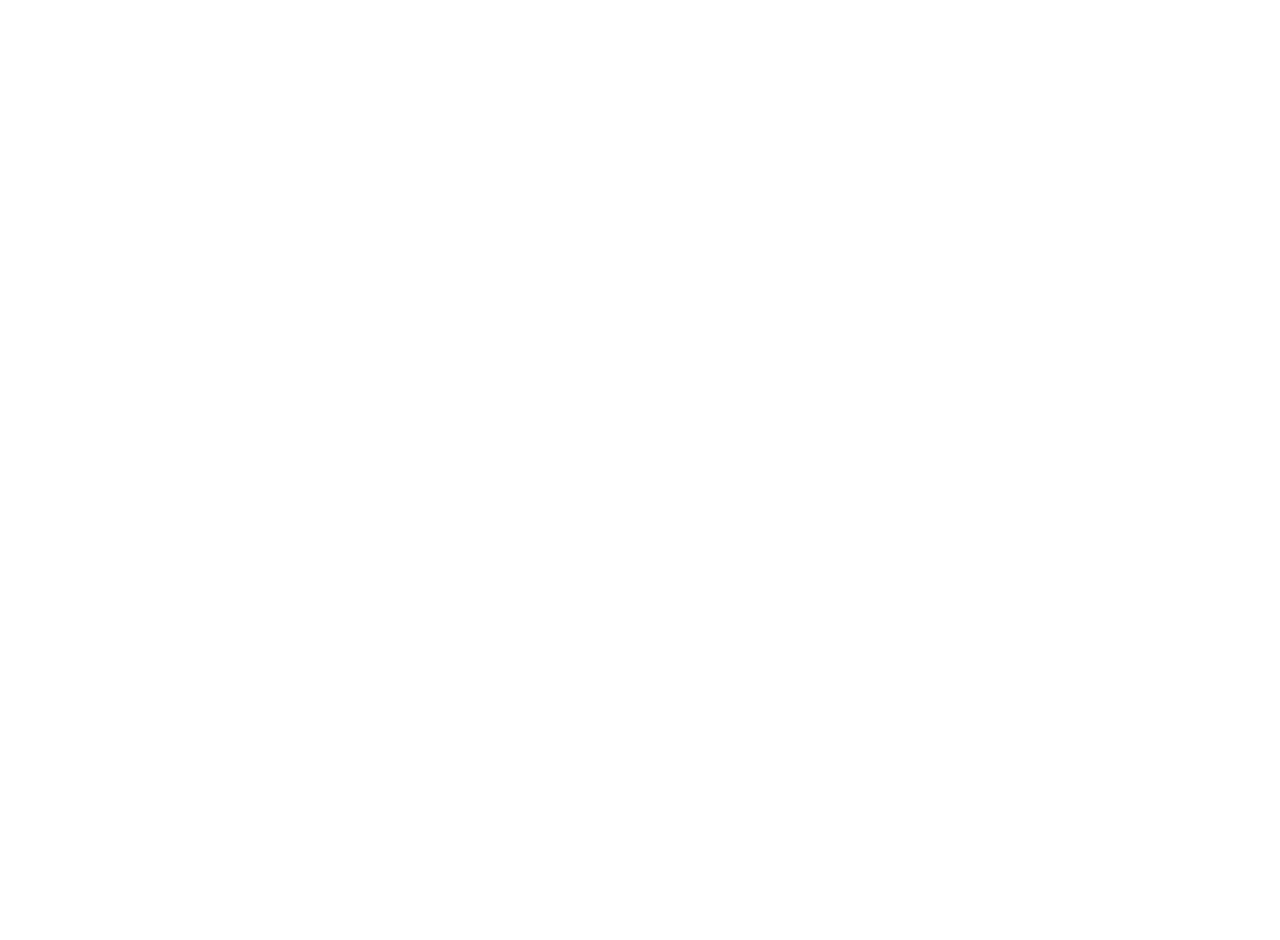
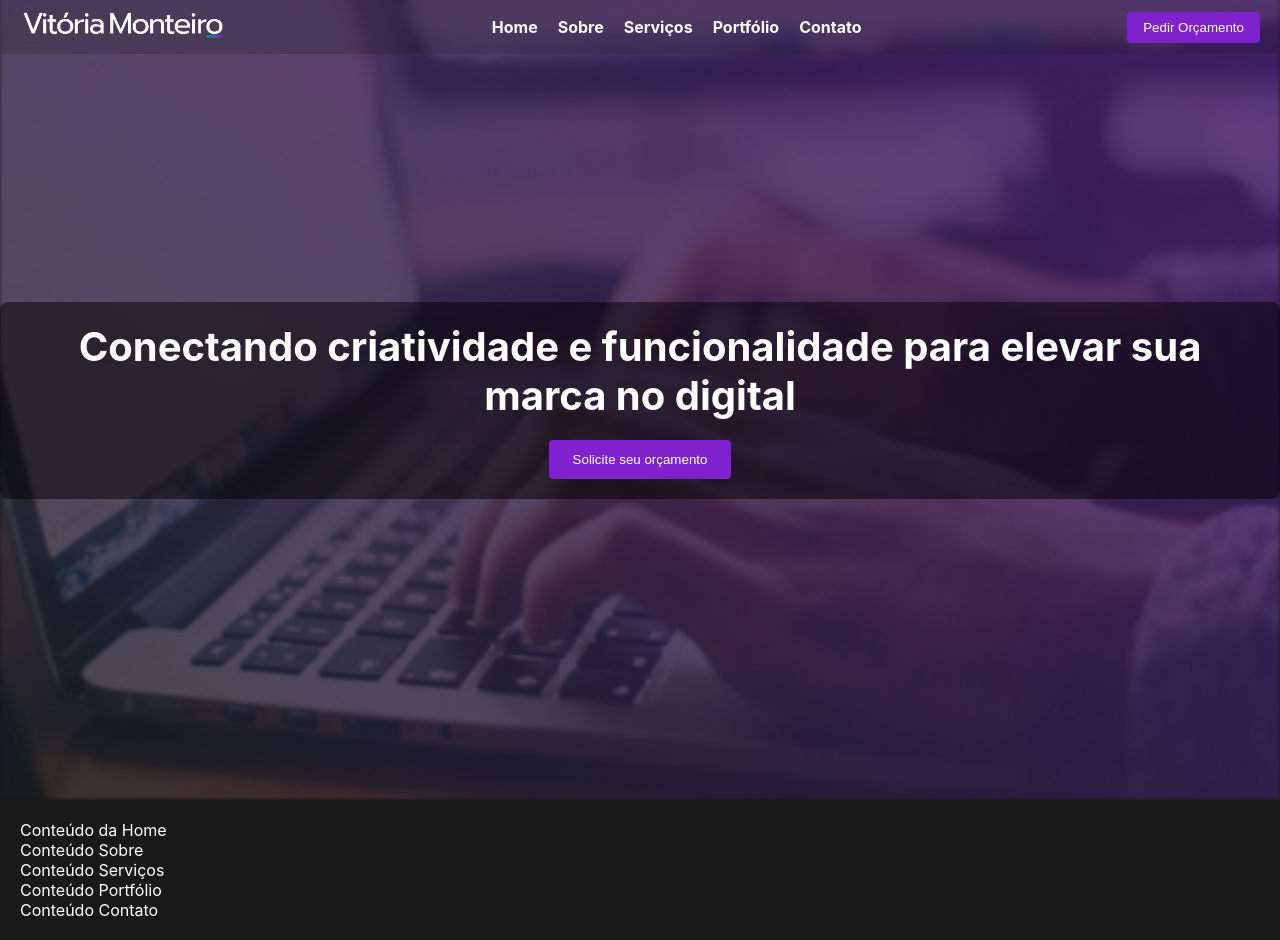
Before and after one commit to vitoriamonteiros/vitoria-monteiro, a plain HTML site: page index.html in a window 1280 px wide. Before the commit the page ends 800 px from the top, so only its background shows below. Drawn offline with Linux system fonts and the light colour scheme.

Commit message:
início do site

```diff
--- a/assets/css/style.css
+++ b/assets/css/style.css
@@ -0,0 +1,96 @@
+/* Reset de Margens e Padding */
+* {
+  margin: 0;
+  padding: 0;
+  box-sizing: border-box;
+}
+
+body {
+  font-family: 'Inter', sans-serif;
+  color: #fff;
+  background-color: #191919;
+  margin: 0;
+  padding: 0;
+  box-sizing: border-box;
+}
+
+/* Menu Fixo */
+.menu-fixo {
+  position: fixed;
+  top: 0;
+  left: 0;
+  width: 100%;
+  display: flex;
+  justify-content: space-between;
+  align-items: center;
+  padding: 10px 20px;
+  background-color: #19191936; /* Transparência do fundo */
+  backdrop-filter: blur(5px); /* Efeito de desfoque */
+  z-index: 10; /* Para garantir que fique acima de outros elementos */
+}
+
+.menu-fixo .logo img {
+  height: 30px;
+}
+
+/* Estilização do Menu */
+.menu-fixo nav ul {
+  list-style: none;
+  display: flex;
+  gap: 20px;
+}
+
+.menu-fixo nav ul li a {
+  text-decoration: none;
+  color: #fff; /* Cor do texto do menu */
+  font-weight: bold;
+}
+
+.botao-orcamento {
+  padding: 8px 16px;
+  background-color: #7e22ce; /* Cor de destaque do botão */
+  color: white;
+  border: none;
+  border-radius: 4px;
+  cursor: pointer;
+}
+
+/* Seção de Cabeçalho com Imagem de Fundo */
+.header-imagem {
+  height: 100vh; /* Altura total da tela */
+  background-size: cover;
+  background-position: center;
+  display: flex;
+  align-items: center;
+  justify-content: center;
+  position: relative;
+  margin-top:0; /* Para compensar a altura do menu fixo */
+}
+
+/* Overlay para Texto na Imagem */
+.overlay {
+  background-color: rgba(0, 0, 0, 0.5); /* Transparência para o overlay */
+  padding: 20px;
+  border-radius: 8px;
+  text-align: center;
+  color: white;
+}
+
+.header-imagem h1 {
+  font-size: 2.5rem;
+  margin-bottom: 20px;
+}
+
+.botao-acao {
+  padding: 12px 24px;
+  background-color: #7e22ce;
+  color: white;
+  border: none;
+  border-radius: 4px;
+  cursor: pointer;
+}
+
+/* Conteúdo da Página */
+main {
+  padding: 20px; /* Espaçamento interno para as seções */
+}
--- a/index.html
+++ b/index.html
@@ -4,9 +4,46 @@
     <meta charset="UTF-8">
     <meta http-equiv="X-UA-Compatible" content="IE=edge">
     <meta name="viewport" content="width=device-width, initial-scale=1.0">
+    <link rel="preconnect" href="https://fonts.googleapis.com">
+    <link rel="preconnect" href="https://fonts.gstatic.com" crossorigin>
+    <link href="https://fonts.googleapis.com/css2?family=Montserrat:ital,wght@0,100..900;1,100..900&family=Poppins:ital,wght@0,100;0,200;0,300;0,400;0,500;0,600;0,700;0,800;0,900;1,100;1,200;1,300;1,400;1,500;1,600;1,700;1,800;1,900&family=Prompt:ital,wght@0,100;0,200;0,300;0,400;0,500;0,600;0,700;0,800;0,900;1,100;1,200;1,300;1,400;1,500;1,600;1,700;1,800;1,900&display=swap" rel="stylesheet">
+    <link rel="stylesheet" href="./assets/css/style.css">
     <title>Vitória Monteiro</title>
 </head>
 <body>
 
+    <header class="menu-fixo">
+        <div class="logo">
+            <a href="#home"><img src="./assets/img/logo-clear.png" alt="Logotipo"></a>
+        </div>
+        <nav>
+            <ul>
+                <li><a href="#home">Home</a></li>
+                <li><a href="#sobre">Sobre</a></li>
+                <li><a href="#servicos">Serviços</a></li>
+                <li><a href="#portfolio">Portfólio</a></li>
+                <li><a href="#contato">Contato</a></li>
+            </ul>
+        </nav>
+        <button class="botao-orcamento">Pedir Orçamento</button>
+    </header>
+
+    <!-- Seção do Cabeçalho com Imagem de Fundo -->
+    <section class="header-imagem" style="background-image: url('./assets/img/CABEÇALHO.png');">
+        <div class="overlay">
+            <h1>Conectando criatividade e funcionalidade para elevar sua marca no digital</h1>
+            <button class="botao-acao">Solicite seu orçamento</button>
+        </div>
+    </section>
+
+    <!-- Conteúdo da Página -->
+    <main>
+        <section id="home">Conteúdo da Home</section>
+        <section id="sobre">Conteúdo Sobre</section>
+        <section id="servicos">Conteúdo Serviços</section>
+        <section id="portfolio">Conteúdo Portfólio</section>
+        <section id="contato">Conteúdo Contato</section>
+    </main>
+
 </body>
 </html>
```
Also changed, not shown: assets/img/CABEÇALHO.png (added), assets/img/logo-clear.png (added), assets/img/logo-dark.png (added).
